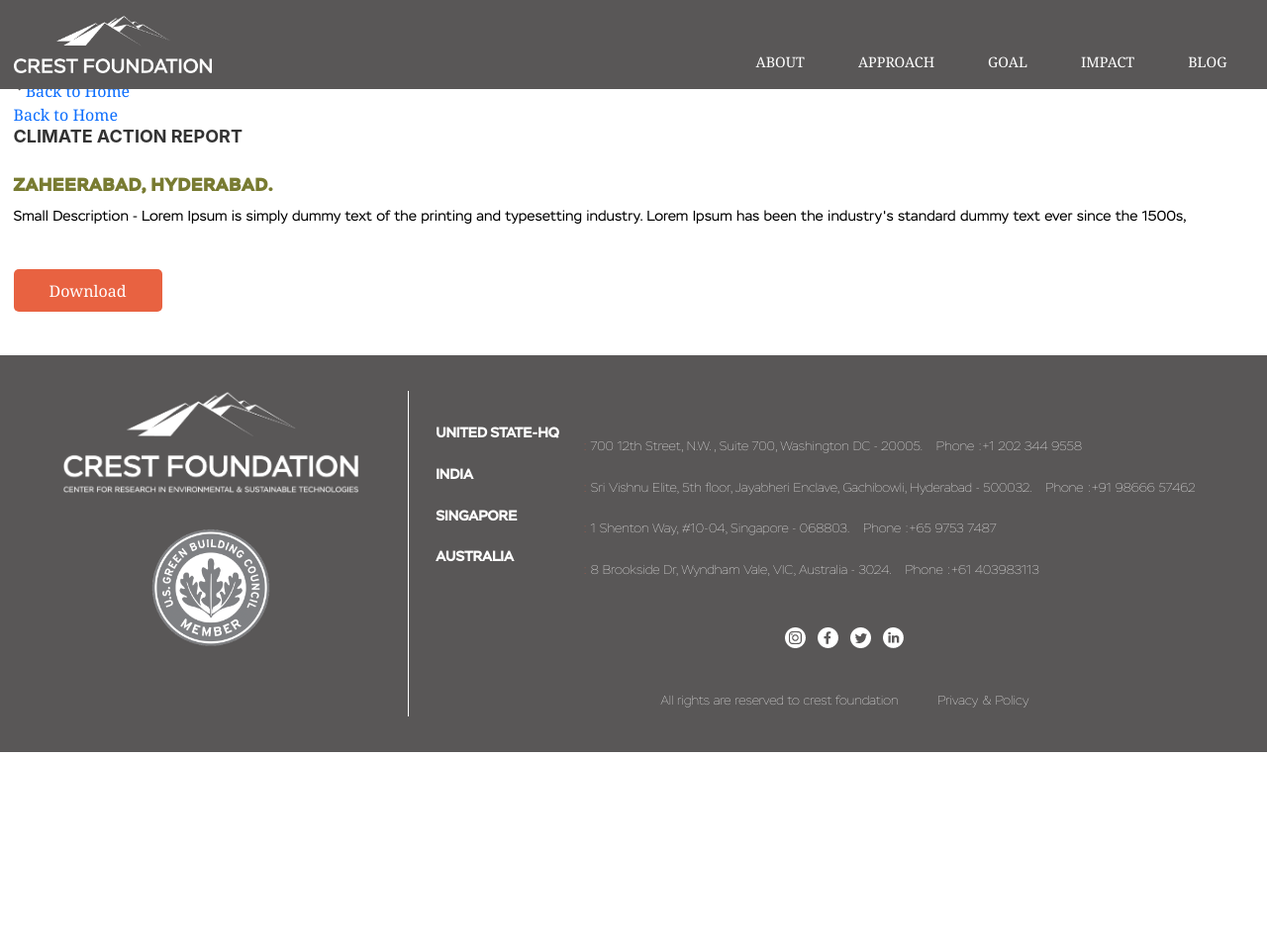
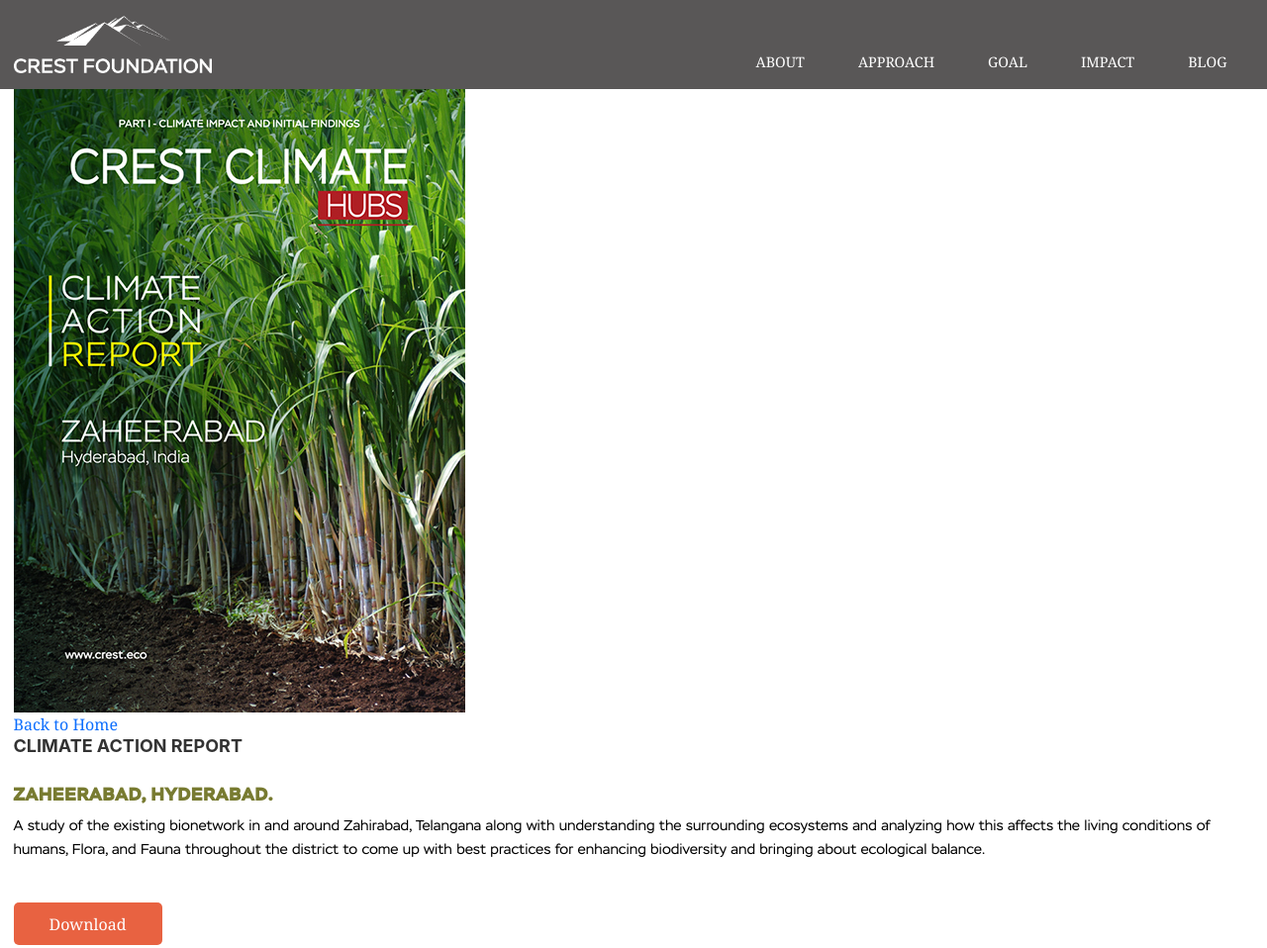
Before and after one commit to soujancrest/CREST_Gatsby, a Gatsby site: page /ClimateActionReport-Zaheerabad in a window 1280 px wide. Shown: the top 958 px of the page at 99% size. Before the commit the page ends 800 px from the top, so only its background shows below. Built offline with nearby package versions, Linux system fonts and the light colour scheme; Gatsby itself is replaced by a stand-in of ours.

Commit message:
added climate page changes and approach

```diff
--- a/src/pages/ClimateActionReport-BackCreek.js
+++ b/src/pages/ClimateActionReport-BackCreek.js
@@ -47,7 +47,7 @@ const ClimateActionReport = () => (
               tons of Carbon Dioxide each per year.
             </p>
             <br></br>
-            <botton className="explor-btn">Download</botton>
+            <a href="../images/Climate_Action_Report_Back_Creek.pdf" target="_blank" className="explor-btn download-btn">Download</a>
           </div>
         </div>
       </Container>
--- a/src/pages/ClimateActionReport-Zaheerabad.js
+++ b/src/pages/ClimateActionReport-Zaheerabad.js
@@ -15,10 +15,9 @@ const ClimateActionReport = () => (
     <div>
       <Container>
         <div className="people-detail-sec">
-        <Link to="/" className="back-page">
-              <StaticImage src="../images/arrow-left.png" />
-              <span> Back to Home</span>
-            </Link>
+        <div className="car-se">
+            <StaticImage src="../images/Dhriti_Climate Hub_cover.jpg" />
+          </div>
 
           <div className="people-details">
             <Link to="/" className="back-page">
@@ -30,12 +29,10 @@ const ClimateActionReport = () => (
               Zaheerabad, Hyderabad.
             </h5>
             <p className="mission-sub-text">
-              Small Description - Lorem Ipsum is simply dummy text of the
-              printing and typesetting industry. Lorem Ipsum has been the
-              industry's standard dummy text ever since the 1500s,
+            A study of the existing bionetwork in and around Zahirabad, Telangana along with understanding the surrounding ecosystems and analyzing how this affects the living conditions of humans, Flora, and Fauna throughout the district to come up with best practices for enhancing biodiversity and bringing about ecological balance.
             </p>
             <br></br>
-            <botton className="explor-btn">Download</botton>
+            <a href="/" className="explor-btn download-btn">Download</a>
           </div>
         </div>
       </Container>
--- a/src/pages/our-approach.js
+++ b/src/pages/our-approach.js
@@ -107,7 +107,7 @@ const OurApproach = () => (
         {/* <br></br> */}
         <Row>
           <Col className="col-lg-4 col-12">
-            <div className="approach-img">
+            <div className="approach-imgs">
               <StaticImage src="../images/our-approach/Crest-icons.jpg" alt="" />
             </div>
           </Col>
--- a/src/styles/about.scss
+++ b/src/styles/about.scss
@@ -550,7 +550,7 @@
 
 .car-se {
   img {
-    height: 400px;
+    max-height: 450px !important;
   }
 }
 
@@ -565,6 +565,18 @@
     }
   }
 }
+.approach-imgs {
+  @media #{$extra-small} {
+    margin-bottom: 1rem;
+  }
+  img {
+    min-height: 250px;
+    @media #{$extra-small} {
+      min-height: 230px;
+    }
+  }
+}
+
 
 .approach-heading {
   color: $theme-heading-color;
@@ -634,3 +646,8 @@
     color: $black;
   }
 }
+
+.download-btn{
+  color: #fff !important;
+  text-decoration: none;
+}
```
Also changed, not shown: src/pages/ClimateActionReport-Neom.js (+7 -8 lines).
